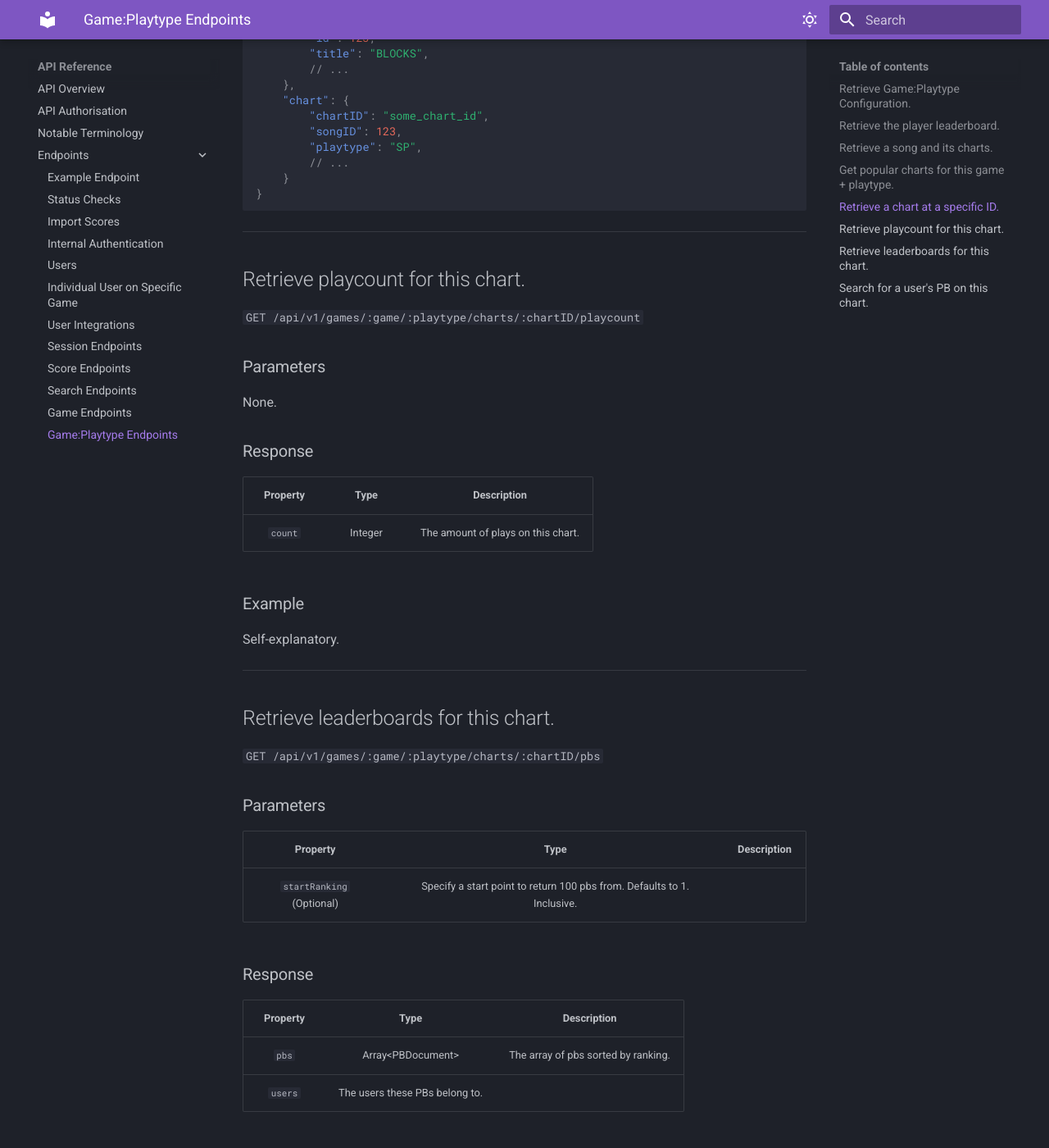
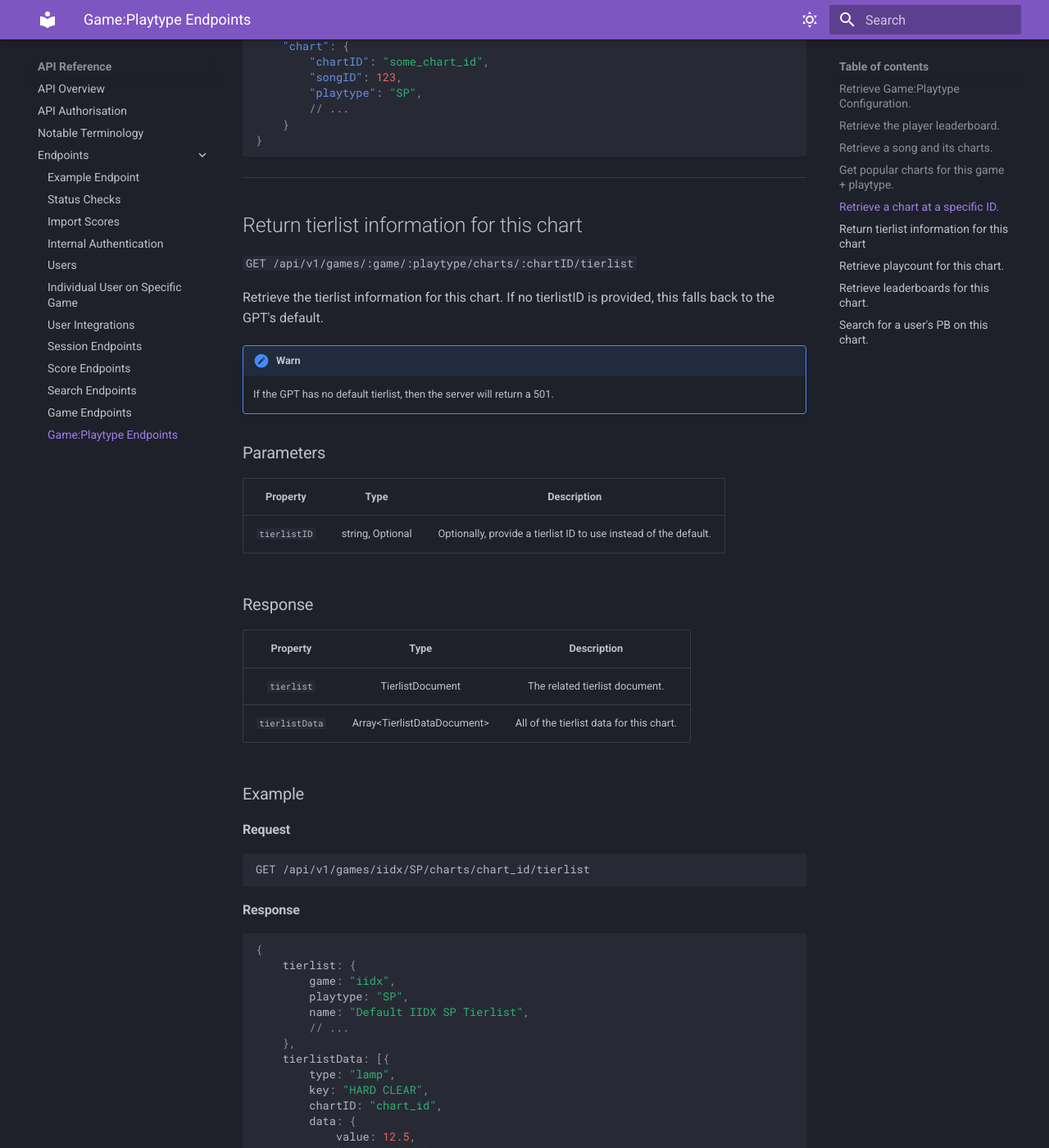
Before and after one commit to zkrising/Tachi, an MkDocs documentation site: the page built from docs/docs/api/routes/gpt.md, in a window 1280 px wide and 1400 px high, scrolled down 5732 px. Shown: the whole window at 82% size. Built offline with MkDocs 1.6.1 and Material for MkDocs 9.7.7, drawn with Linux system fonts in a browser that asks for light colours; some of the changed text lies outside the part shown.

Commit message:
Document /tierlist

````diff
--- a/docs/docs/api/routes/gpt.md
+++ b/docs/docs/api/routes/gpt.md
@@ -252,6 +251,73 @@ GET /api/v1/games/iidx/SP/charts/some_chart_id
 
 *****
 
+## Return tierlist information for this chart
+
+`GET /api/v1/games/:game/:playtype/charts/:chartID/tierlist`
+
+Retrieve the tierlist information for this chart. If no tierlistID is provided, this falls back
+to the GPT's default.
+
+!!! warn
+	If the GPT has no default tierlist, then the server will return a 501.
+
+### Parameters
+
+| Property | Type | Description |
+| :: | :: | :: |
+| `tierlistID` | string, Optional | Optionally, provide a tierlist ID to use instead of the default. |
+
+### Response
+
+| Property | Type | Description |
+| :: | :: | :: |
+| `tierlist` | TierlistDocument | The related tierlist document. |
+| `tierlistData` | Array&lt;TierlistDataDocument&gt; | All of the tierlist data for this chart. |
+
+### Example
+
+#### Request
+```
+GET /api/v1/games/iidx/SP/charts/chart_id/tierlist
+```
+
+#### Response
+
+```js
+{
+	tierlist: {
+		game: "iidx",
+		playtype: "SP",
+		name: "Default IIDX SP Tierlist",
+		// ...
+	},
+	tierlistData: [{
+		type: "lamp",
+		key: "HARD CLEAR",
+		chartID: "chart_id",
+		data: {
+			value: 12.5,
+			humanised: "C",
+			flags: {}
+		},
+		// ...
+	}, {
+		type: "lamp",
+		key: "CLEAR",
+		chartID: "chart_id",
+		data: {
+			value: 12.4,
+			humanised: "C",
+			flags: {
+				idvDifference: true
+			}
+		},
+		// ...
+	}]
+}
+```
+
+*****
 ## Retrieve playcount for this chart.
 
 `GET /api/v1/games/:game/:playtype/charts/:chartID/playcount`
````
Also changed, not shown: other parts of docs/docs/api/routes/gpt.md (+0 -1 lines).
